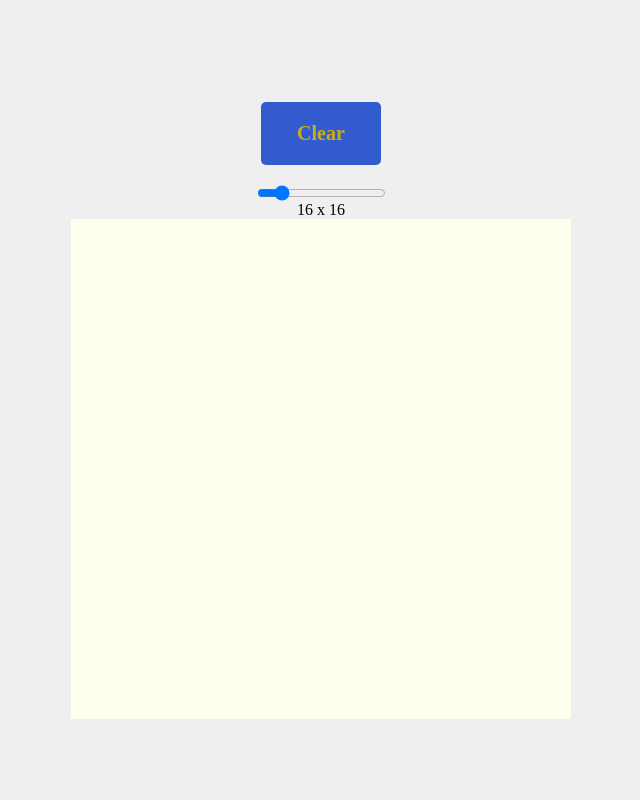
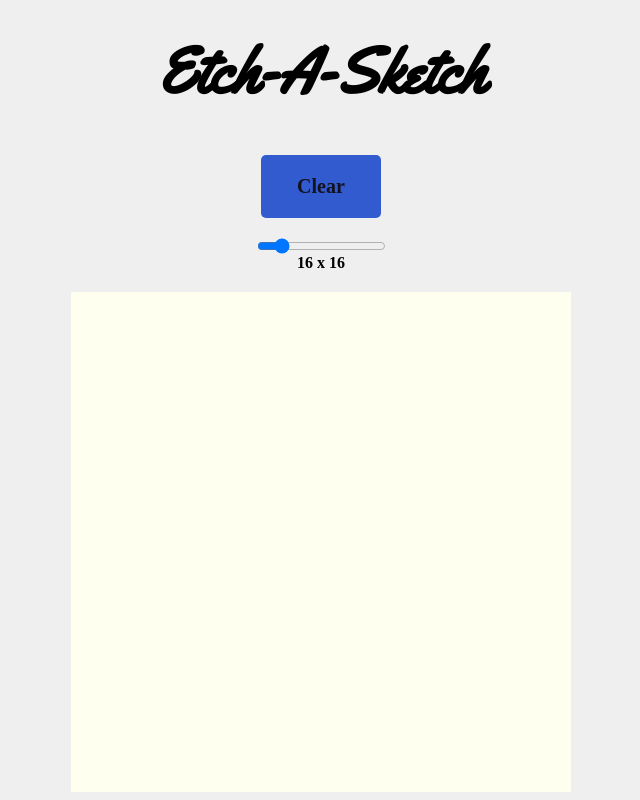
Before and after one commit to angie0123/Etch-a-Sketch, a plain HTML site: page index.html in a window 1280 px wide. Shown: the whole page, without its empty margins (319-959 px from the left). Drawn offline with Linux system fonts and the light colour scheme.

Commit message:
Add title and simple styling

```diff
--- a/index.html
+++ b/index.html
@@ -4,6 +4,7 @@
     <meta charset="UTF-8" />
     <meta http-equiv="X-UA-Compatible" content="IE=edge" />
     <meta name="viewport" content="width=device-width, initial-scale=1.0" />
+    <link href="https://fonts.googleapis.com/css2?family=Yellowtail&display=swap" rel="stylesheet">
     <link rel="stylesheet" href="styles.css" />
     <script src="script.js" defer></script>
     <title>Etch-A-Sketch</title>
--- a/script.js
+++ b/script.js
@@ -25,6 +25,13 @@ function initGrid(squaresPerSide) {
 
 function paintSquare() {
   this.style.background = "black";
+}
+
+function initHeader() {
+  const title = document.createElement("h1");
+  title.classList.add("title");
+  title.textContent = "Etch-A-Sketch";
+  body.appendChild(title);
 }
 
 function initMenu() {
@@ -61,5 +68,6 @@ function clearGrid(squaresPerSide) {
   initGrid(squaresPerSide);
 }
 
+initHeader();
 initMenu();
 initGrid(100);
--- a/styles.css
+++ b/styles.css
@@ -25,7 +25,7 @@ body {
   padding: 20px;
   border-radius: 5px;
   background: rgb(49, 91, 207);
-  color: rgb(201, 174, 25);
+  color: rgb(19, 18, 31);
   font-weight: bold;
   margin: 20px;
   display: flex;
@@ -37,3 +37,14 @@ body {
   cursor: pointer;
   opacity: 0.8;
 }
+
+.title {
+  font-size: 64px;
+  padding: 20px;
+  font-family: "Yellowtail", cursive;
+}
+
+.slider + div {
+  margin-bottom: 20px;
+  font-weight: bold;
+}
```
